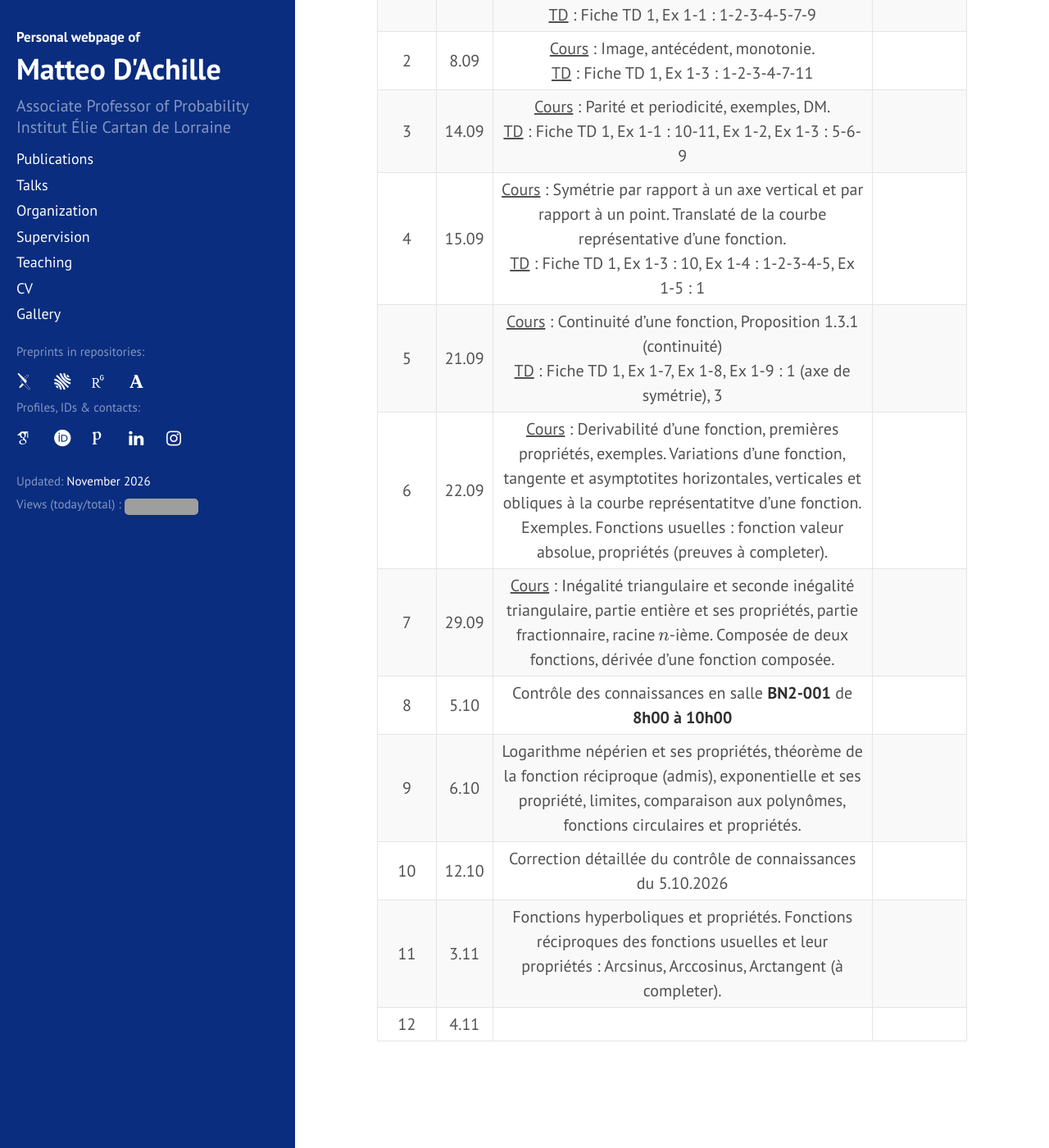
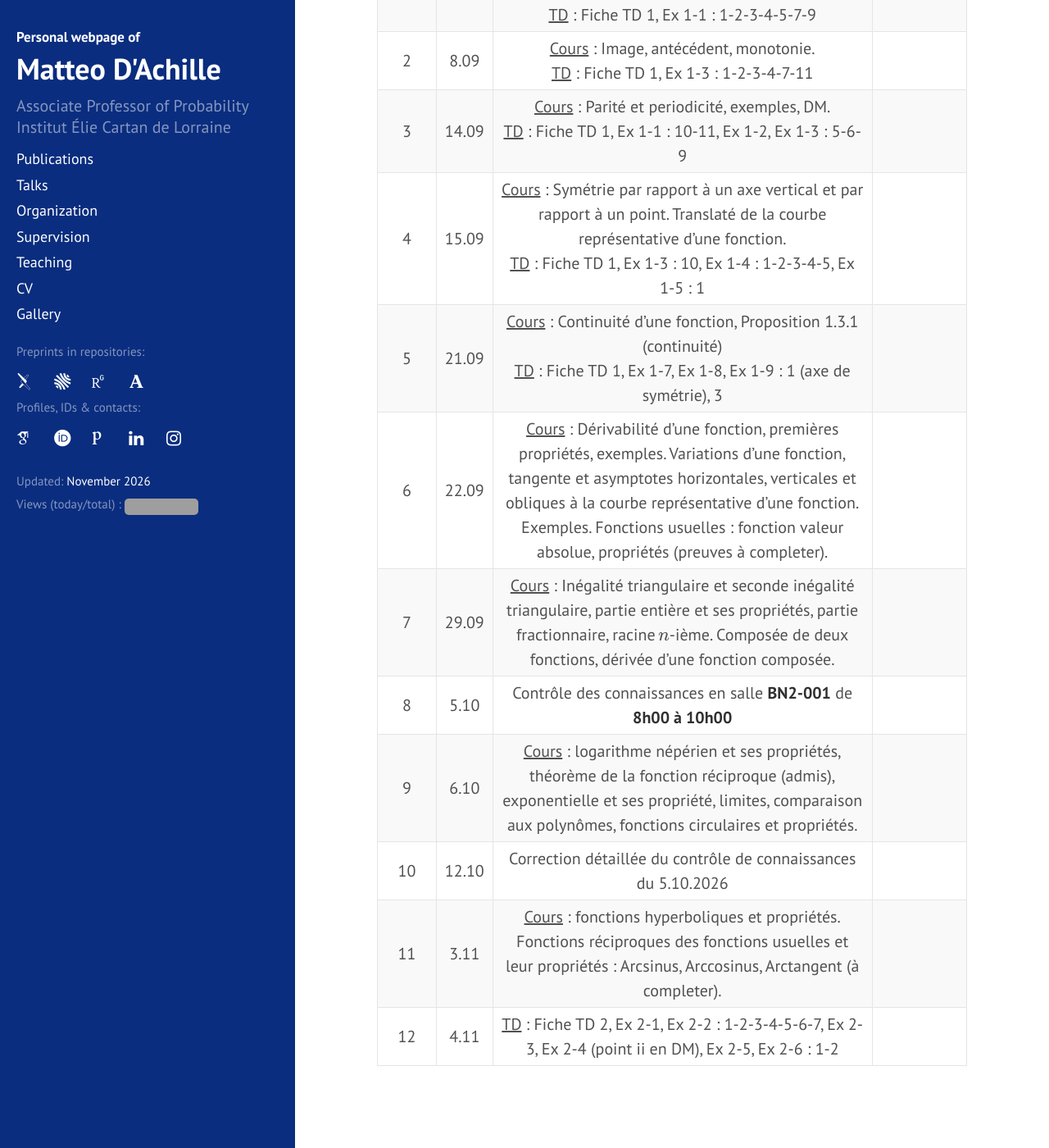
Before and after one commit to matteodachille/matteodachille.github.io, a Jekyll site: the page built from _courses/Analysis1-2026.md, in a window 1280 px wide and 1400 px high, scrolled down 950 px. Shown: the whole window at 82% size. Built offline with Jekyll 4.4.1, drawn with Linux system fonts in a browser that asks for light colours; nearby versions of some CDN libraries; some web fonts are replaced; grey boxes are pictures that could not be loaded.

Commit message:
Updated L1 Analysis 1

```diff
--- a/_courses/Analysis1-2026.md
+++ b/_courses/Analysis1-2026.md
@@ -35,10 +35,10 @@ Pour le materiel de cours ainsi que les annonces communs voir : <br/> [https://a
 | 3 | 14.09  |  <u>Cours</u> : Parité et periodicité, exemples, DM.  <br/><u>TD</u> : Fiche TD 1, Ex 1-1 : 10-11, Ex 1-2, Ex 1-3 : 5-6-9 | |
 | 4 | 15.09  |  <u>Cours</u> : Symétrie par rapport à un axe vertical et par rapport à un point. Translaté de la courbe représentative d'une fonction. <br/><u>TD</u> : Fiche TD 1, Ex 1-3 : 10, Ex 1-4 : 1-2-3-4-5, Ex 1-5 : 1 | |
 | 5 | 21.09  |  <u>Cours</u> : Continuité d'une fonction, Proposition 1.3.1 (continuité) <br/><u>TD</u> : Fiche TD 1, Ex 1-7, Ex 1-8, Ex 1-9 : 1 (axe de symétrie), 3 | |
-| 6 | 22.09  |  <u>Cours</u> : Derivabilité d'une fonction, premières propriétés, exemples. Variations d'une fonction, tangente et asymptotites horizontales, verticales et obliques à la courbe représentatitve d'une fonction. Exemples. Fonctions usuelles : fonction valeur absolue, propriétés (preuves à completer). | |
+| 6 | 22.09  |  <u>Cours</u> : Dérivabilité d'une fonction, premières propriétés, exemples. Variations d'une fonction, tangente et asymptotes horizontales, verticales et obliques à la courbe représentative d'une fonction. Exemples. Fonctions usuelles : fonction valeur absolue, propriétés (preuves à completer). | |
 | 7 | 29.09  |  <u>Cours</u> : Inégalité triangulaire et seconde inégalité triangulaire, partie entière et ses propriétés, partie fractionnaire, racine \\(n\\)-ième. Composée de deux fonctions, dérivée d'une fonction composée. | |
 | 8 | 5.10  |  Contrôle des connaissances en salle **BN2-001** de **8h00 à 10h00** | |
-| 9 | 6.10  |  Logarithme népérien et ses propriétés, théorème de la fonction réciproque (admis), exponentielle et ses propriété, limites, comparaison aux polynômes, fonctions circulaires et propriétés. | |
+| 9 | 6.10  |  <u>Cours</u> : logarithme népérien et ses propriétés, théorème de la fonction réciproque (admis), exponentielle et ses propriété, limites, comparaison aux polynômes, fonctions circulaires et propriétés. | |
 | 10 | 12.10  | Correction détaillée du contrôle de connaissances du 5.10.2026 | |
-| 11 | 3.11  | Fonctions hyperboliques et propriétés. Fonctions réciproques des fonctions usuelles et leur propriétés : Arcsinus, Arccosinus, Arctangent (à completer).  | |
-| 12 | 4.11  |  | |
+| 11 | 3.11  | <u>Cours</u> : fonctions hyperboliques et propriétés. Fonctions réciproques des fonctions usuelles et leur propriétés : Arcsinus, Arccosinus, Arctangent (à completer).  | |
+| 12 | 4.11  | <u>TD</u> : Fiche TD 2, Ex 2-1, Ex 2-2 : 1-2-3-4-5-6-7, Ex 2-3, Ex 2-4 (point ii en DM), Ex 2-5, Ex 2-6 : 1-2 | |
```
